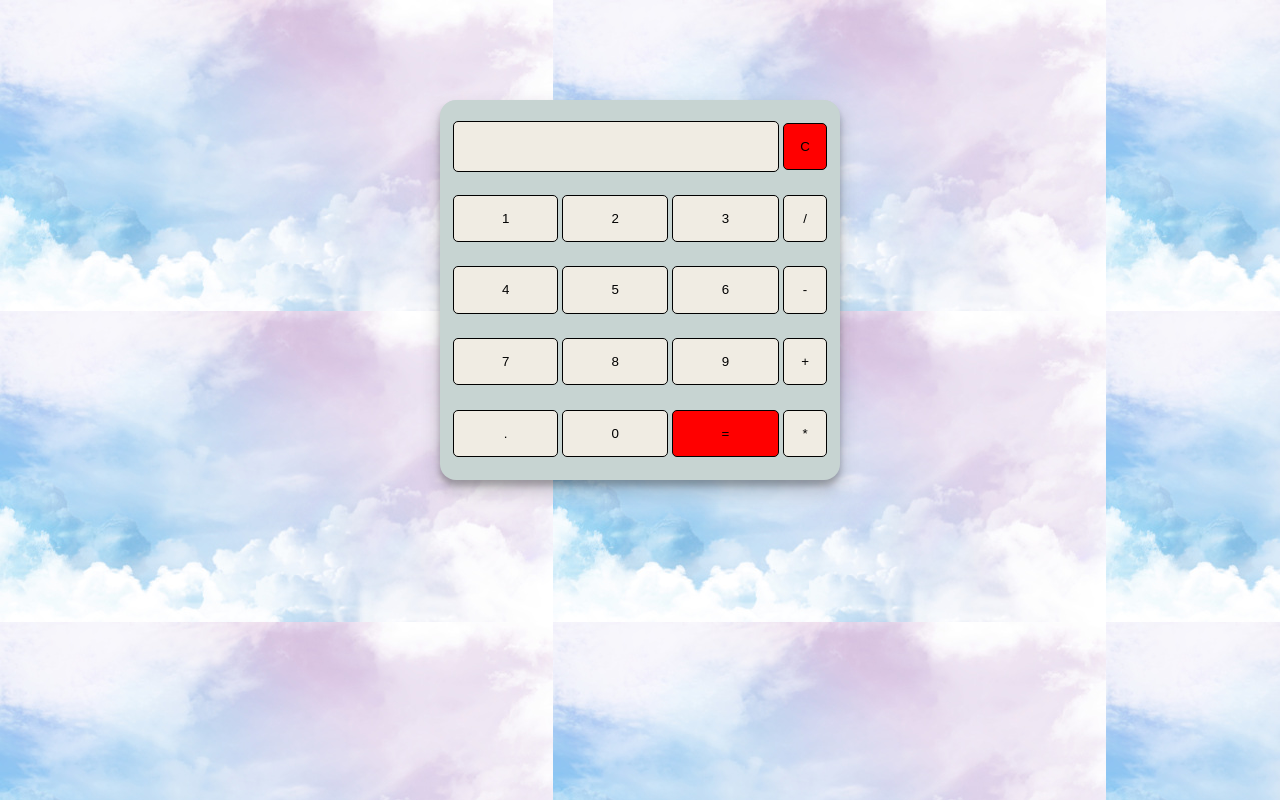
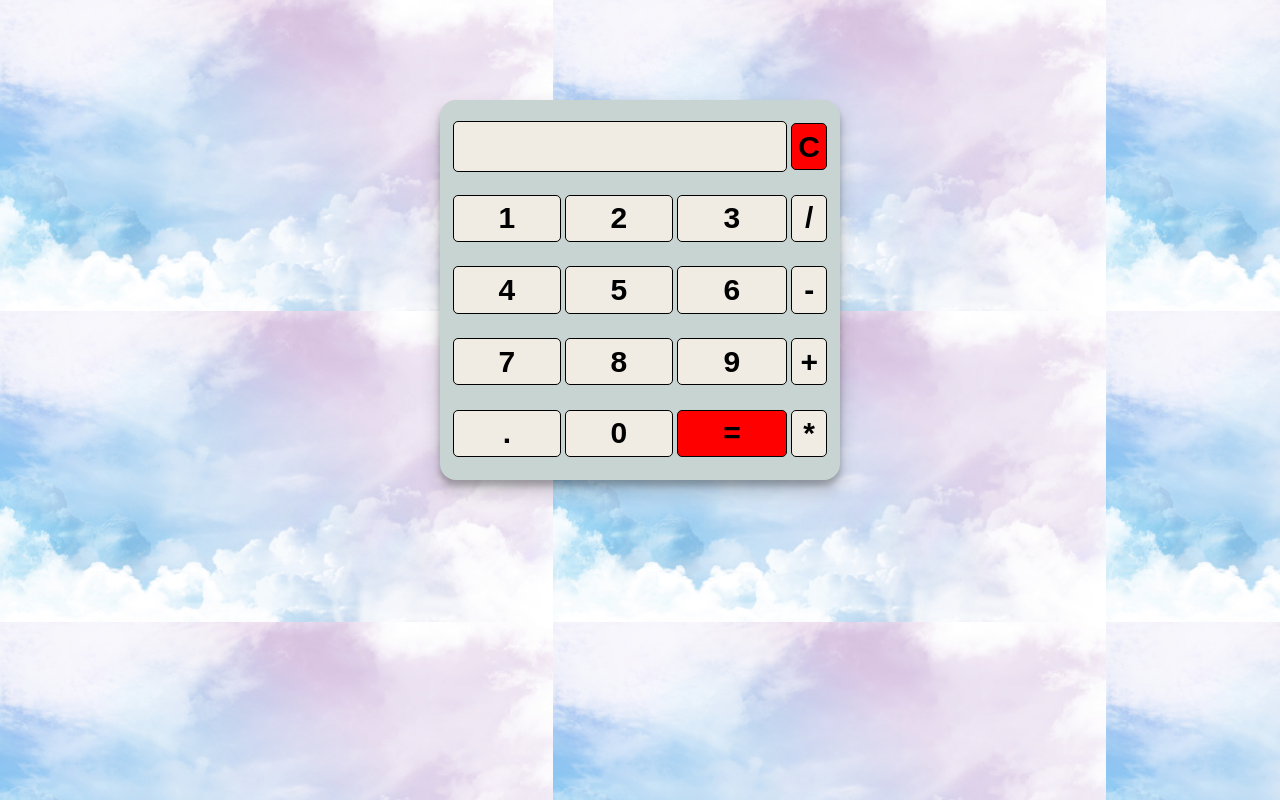
Before and after one commit to LeonMuguta/Calculator, a plain HTML site: page index.html in a window 1280 px wide. Drawn offline with Linux system fonts and the light colour scheme.

Commit message:
Calculator completed

```diff
--- a/styles.css
+++ b/styles.css
@@ -23,6 +23,8 @@ body {
     border-radius: 5px;
     width: 98%;
     height: 70%;
+    font-size: 30px;
+    font-weight: bold;
 }
 
 .button {
@@ -34,6 +36,8 @@ body {
     border-radius: 5px;
     height: 70%;
     outline: none;
+    font-size: 30px;
+    font-weight: bold;
 }
 
 .button:active {
```
